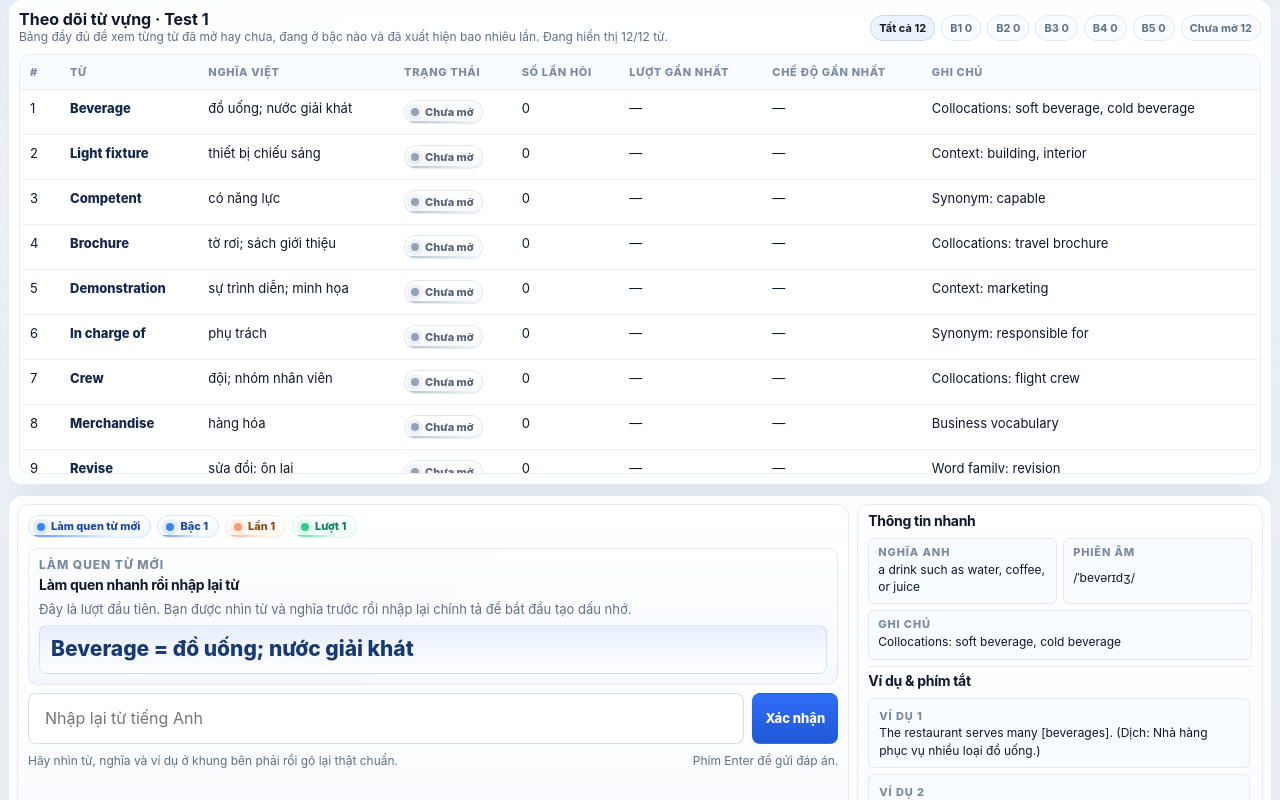
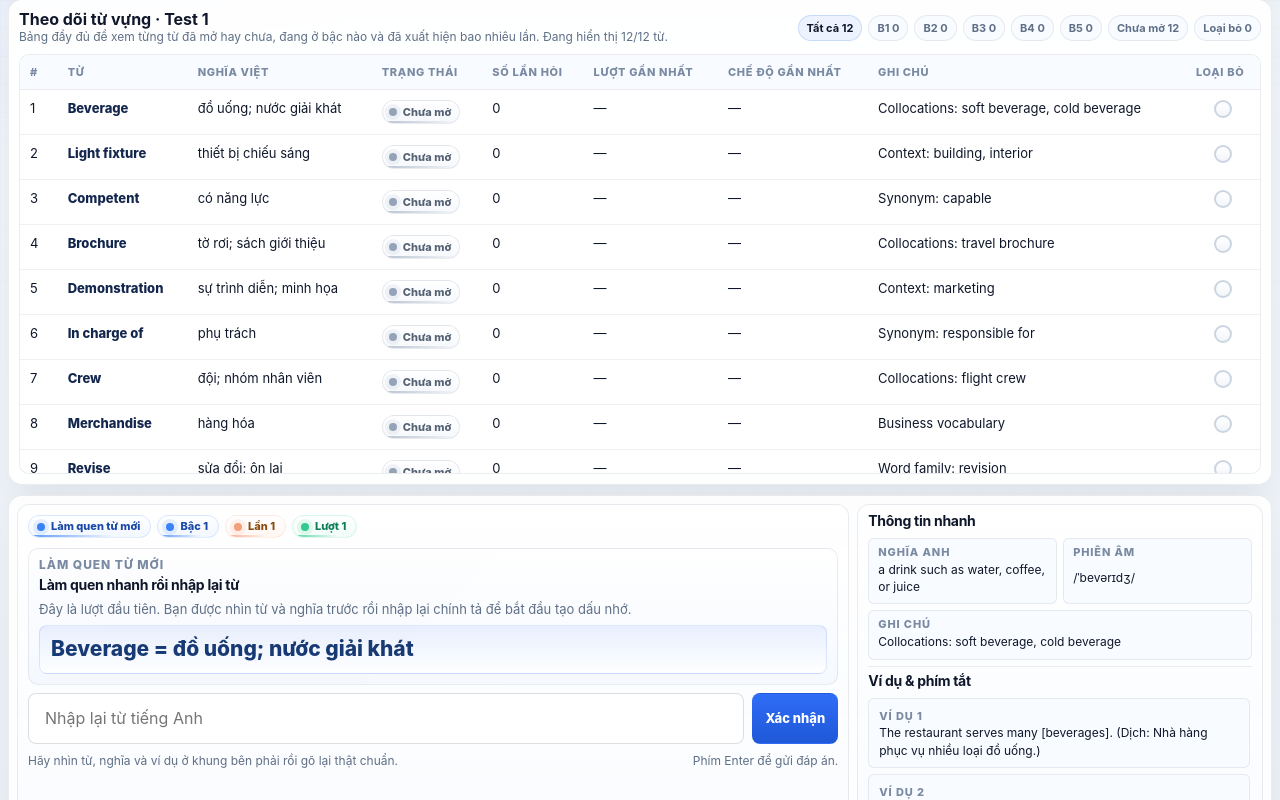
Before and after one commit to Hoangnhat2711/Final-React-Vocab, a React (Vite) app: page / in a window 1280 px wide. Both pictures are taken after a click on the button "Theo dõi từ vựng". Shown: the part 399-1199 px from the top of the page. Built offline with nearby package versions, Linux system fonts and the light colour scheme.

Commit message:
thêm nút loại bỏ

```diff
--- a/src/App.css
+++ b/src/App.css
@@ -839,6 +839,40 @@
   line-height: 1.35;
 }
 
+.exclude-cell {
+  text-align: center;
+  vertical-align: middle;
+  width: 74px;
+}
+
+.exclude-toggle {
+  width: 18px;
+  height: 18px;
+  border-radius: 999px;
+  border: 2px solid #cbd5e1;
+  background: linear-gradient(180deg, rgba(255, 255, 255, 0.98), rgba(241, 245, 249, 0.95));
+  cursor: pointer;
+  transition: transform 0.16s ease, box-shadow 0.16s ease, border-color 0.16s ease, background 0.16s ease;
+  padding: 0;
+}
+
+.exclude-toggle:hover {
+  transform: scale(1.08);
+  box-shadow: 0 0 0 4px rgba(148, 163, 184, 0.12);
+}
+
+.exclude-toggle.active {
+  background: linear-gradient(180deg, #ff7b7b 0%, #ef4444 100%);
+  border-color: #ef4444;
+  box-shadow: 0 0 0 4px rgba(239, 68, 68, 0.14);
+}
+
+.exclude-toggle:disabled {
+  opacity: 0.55;
+  cursor: wait;
+  transform: none;
+}
+
 .status-pill,
 .level-pill {
   display: inline-flex;
--- a/src/App.jsx
+++ b/src/App.jsx
@@ -7,6 +7,7 @@ import {
   resetProgress as resetProgressLocal,
   selectVocabSet as selectVocabSetLocal,
   submitAnswer as submitAnswerLocal,
+  toggleWordExcluded as toggleWordExcludedLocal,
   updateModeBalance as updateModeBalanceLocal,
 } from './lib/srsStore'
 import './App.css'
@@ -50,6 +51,8 @@ async function apiFetch(path, options = {}) {
         return await resetProgressLocal()
       case 'POST /api/answer':
         return await submitAnswerLocal(payload)
+      case 'POST /api/vocab-progress/toggle-excluded':
+        return await toggleWordExcludedLocal(payload)
       default:
         throw new Error(`Route nội bộ chưa được hỗ trợ: ${method} ${path}`)
     }
@@ -196,7 +199,7 @@ function ResultBox({ result, onNext }) {
   )
 }
 
-function ProgressDrawer({ open, data, filter, onFilterChange, drawerRef }) {
+function ProgressDrawer({ open, data, filter, onFilterChange, onToggleExcluded, busyExcludedWid, drawerRef }) {
   if (!open) return <section ref={drawerRef} className="workspace drawer" id="vocabProgressDrawer" />
 
   if (!data) {
@@ -216,6 +219,7 @@ function ProgressDrawer({ open, data, filter, onFilterChange, drawerRef }) {
   const allItems = data.items || []
   const filteredItems = allItems.filter((item) => {
     if (filter === 'all') return true
+    if (filter === 'excluded') return item.excluded
     if (filter === 'pending') return !item.opened
     if (filter === 'b1') return item.opened && item.level === 1
     if (filter === 'b2') return item.opened && item.level === 2
@@ -242,6 +246,7 @@ function ProgressDrawer({ open, data, filter, onFilterChange, drawerRef }) {
             ['b4', `B4 ${summary.b4 ?? 0}`],
             ['b5', `B5 ${summary.b5 ?? 0}`],
             ['pending', `Chưa mở ${summary.pending ?? 0}`],
+            ['excluded', `Loại bỏ ${summary.excluded ?? 0}`],
           ].map(([value, label]) => (
             <button
               type="button"
@@ -267,6 +272,7 @@ function ProgressDrawer({ open, data, filter, onFilterChange, drawerRef }) {
               <th>Lượt gần nhất</th>
               <th>Chế độ gần nhất</th>
               <th>Ghi chú</th>
+              <th>Loại bỏ</th>
             </tr>
           </thead>
           <tbody>
@@ -285,11 +291,21 @@ function ProgressDrawer({ open, data, filter, onFilterChange, drawerRef }) {
                   <td>{item.last_seen_turn ?? '—'}</td>
                   <td>{item.last_mode_label || '—'}</td>
                   <td>{item.notes || ''}</td>
+                  <td className="exclude-cell">
+                    <button
+                      type="button"
+                      className={`exclude-toggle ${item.excluded ? 'active' : ''}`}
+                      aria-label={item.excluded ? `Bỏ loại trừ từ ${item.word}` : `Loại trừ từ ${item.word}`}
+                      title={item.excluded ? 'Đang loại bỏ khỏi chương trình học' : 'Nhấn để loại bỏ khỏi chương trình học'}
+                      disabled={busyExcludedWid === item.wid}
+                      onClick={() => onToggleExcluded(item.wid, !item.excluded)}
+                    />
+                  </td>
                 </tr>
               )
             }) : (
               <tr>
-                <td colSpan="8">Không có từ nào khớp bộ lọc hiện tại.</td>
+                <td colSpan="9">Không có từ nào khớp bộ lọc hiện tại.</td>
               </tr>
             )}
           </tbody>
@@ -327,6 +343,7 @@ function App() {
   const [vocabProgressFilter, setVocabProgressFilter] = useState('all')
   const [overviewCollapsed, setOverviewCollapsed] = useState(false)
   const [isSubmitting, setIsSubmitting] = useState(false)
+  const [busyExcludedWid, setBusyExcludedWid] = useState('')
   const [doneMessage, setDoneMessage] = useState('')
   const [errorMessage, setErrorMessage] = useState('')
 
@@ -557,6 +574,34 @@ function App() {
     }
   }
 
+  async function toggleExcludedWord(wid, excluded) {
+    if (!wid) return
+
+    setBusyExcludedWid(wid)
+    setErrorMessage('')
+
+    try {
+      const data = await apiFetch('/api/vocab-progress/toggle-excluded', {
+        method: 'POST',
+        headers: { 'Content-Type': 'application/json' },
+        body: JSON.stringify({ wid, excluded }),
+      })
+
+      applySession(data.session)
+      setVocabProgressData(data.vocab_progress)
+
+      if (excluded && currentCard?.wid === wid) {
+        setResult(null)
+        setAnswerValue('')
+        await loadCard()
+      }
+    } catch (error) {
+      setErrorMessage(error.message || 'Không cập nhật được trạng thái loại bỏ của từ.')
+    } finally {
+      setBusyExcludedWid('')
+    }
+  }
+
   return (
     <div className="app-shell">
       <header className="topbar">
@@ -688,6 +733,8 @@ function App() {
         data={vocabProgressData}
         filter={vocabProgressFilter}
         onFilterChange={setVocabProgressFilter}
+        onToggleExcluded={toggleExcludedWord}
+        busyExcludedWid={busyExcludedWid}
         drawerRef={drawerRef}
       />
 
```
Also changed, not shown: src/lib/srsCore.js, src/lib/srsStore.js.
